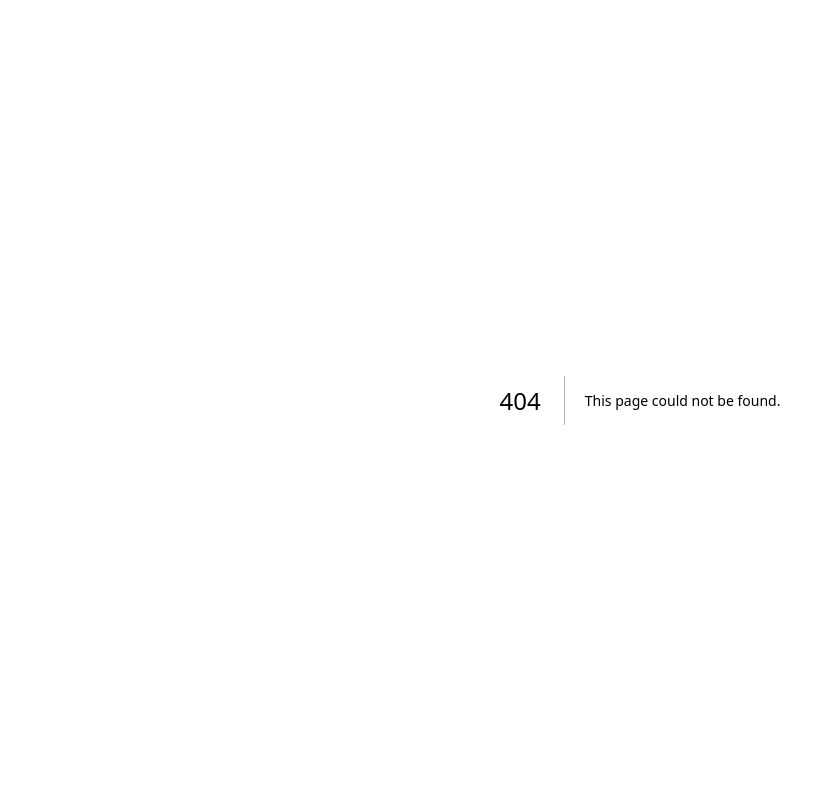
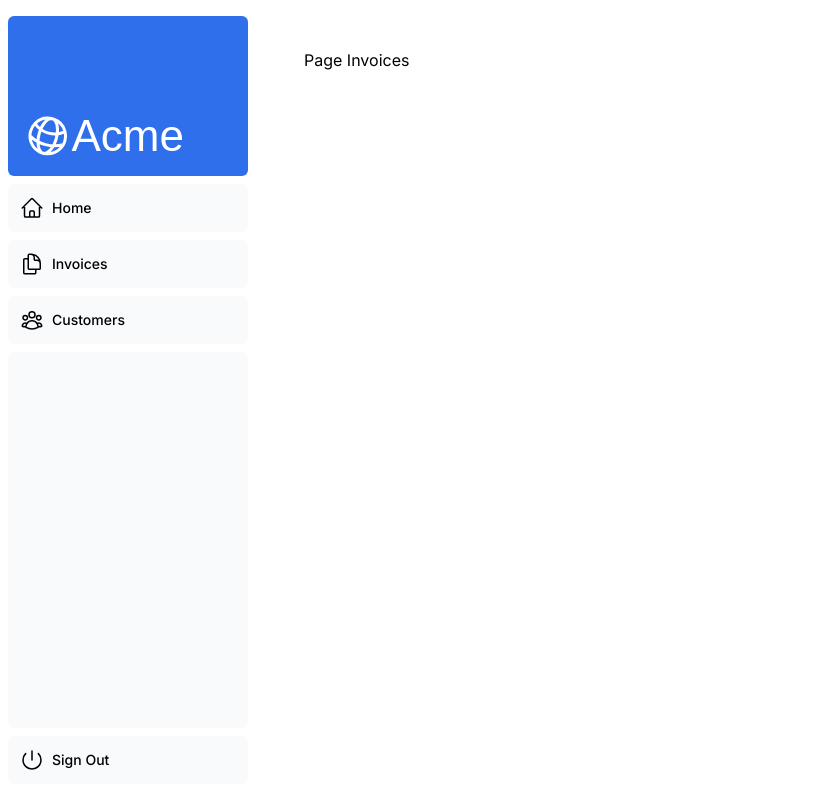
Before and after one commit to AIY7788/nextjs-dashboard, a Next.js app: page /dashboard/invoices in a window 1280 px wide. Before the commit this address had no page. Shown: the whole page, without its empty margins (0-835 px from the left). Built offline with nearby package versions, Linux system fonts and the light colour scheme; a web font is replaced by a local one.

Commit message:
Add initial page and layout components for dashboard, customers, and invoices

```diff
--- /dev/null
+++ b/app/dashboard/customers/page.tsx
@@ -0,0 +1,9 @@
+import React from 'react'
+
+const Page = () => {
+  return (
+    <div>Page Customers</div>
+  )
+}
+
+export default Page
--- /dev/null
+++ b/app/dashboard/invoices/page.tsx
@@ -0,0 +1,9 @@
+import React from 'react'
+
+const Page = () => {
+  return (
+    <div>Page Invoices</div>
+  )
+}
+
+export default Page
--- /dev/null
+++ b/app/dashboard/layout.tsx
@@ -0,0 +1,14 @@
+import SideNav from "@/app/ui/dashboard/sidenav";
+
+export default function Layout({ children }: { children: React.ReactNode }) {
+  return (
+    <div className="flex h-screen flex-col md:flex-row md:overflow-hidden">
+      <div className="w-full flex-none md:w-64">
+        <SideNav />
+      </div>
+      <div className="grow p-6 md:overflow-y-auto md:p-12">
+        {children}
+      </div>
+    </div>
+  );
+}
--- /dev/null
+++ b/app/dashboard/page.tsx
@@ -0,0 +1,9 @@
+import React from 'react'
+
+const Page = () => {
+  return (
+    <div>dashboard page</div>
+  )
+}
+
+export default Page;
```
